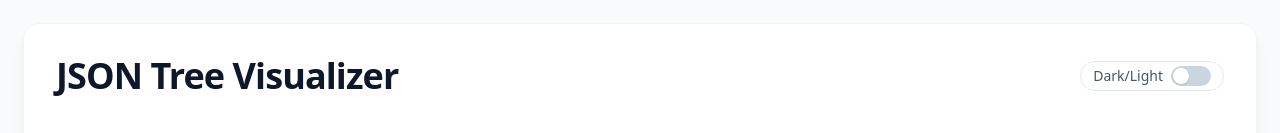
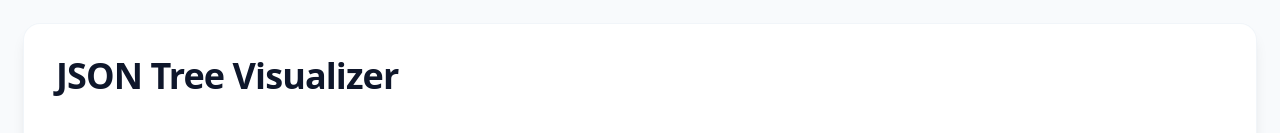
Before and after one commit to Pujarini/JSON-tree-visualiser-app, a React (Vite) app: page / in a window 1280 px wide. Shown: the top 133 px of the page. Built offline with nearby package versions, Linux system fonts and the light colour scheme.

Commit message:
removed unused code

```diff
--- a/package.json
+++ b/package.json
@@ -12,7 +12,8 @@
   "dependencies": {
     "@xyflow/react": "^12.9.1",
     "react": "^19.1.1",
-    "react-dom": "^19.1.1"
+    "react-dom": "^19.1.1",
+    "styled-components": "^6.1.19"
   },
   "devDependencies": {
     "@eslint/js": "^9.36.0",
--- a/src/App.jsx
+++ b/src/App.jsx
@@ -1,5 +1,4 @@
 import './App.css'
-import ThemeToggler from './components/ThemeToggler'
 import JSONView from './components/JSONView'
 
 function App() {
@@ -12,9 +11,6 @@ function App() {
             <h1 className="text-3xl md:text-4xl font-semibold tracking-tight text-slate-900">
               JSON Tree Visualizer
             </h1>
-
-            {/* Dark/Light toggle */}
-            <ThemeToggler />
           </div>
 
           {/* JSON viewer */}
```
